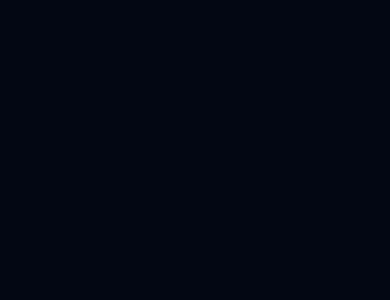
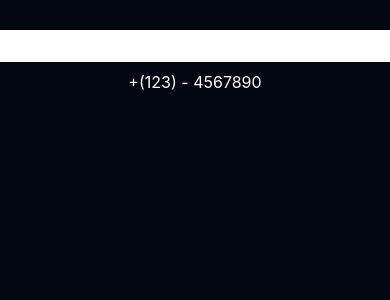
Before and after one commit to vinay-nb/React-Challenges-, a React (Create React App) app in the folder react-challenges/: page /telephone-formatter in a window 390 px wide. Before the commit this address had no page. Shown: the top 300 px of the page. Built offline with nearby package versions, Linux system fonts and the light colour scheme.

Commit message:
Telephone-formatter

```diff
--- a/react-challenges/src/App.js
+++ b/react-challenges/src/App.js
@@ -13,6 +13,7 @@
 import Stack from "./Components/Stack/Stack";
 import WordCount from "./Components/WordCount/WordCount";
 import TemparatureConverter from "./Components/TemparatureConverter/TemparatureConverter";
+import TelephoneFormatter from "./Components/TelephoneFormatter/TelephoneFormatter";
 
 function App() {
   return (
@@ -31,6 +32,7 @@
         <Route path="/stack" element={<Stack />} />
         <Route path="/word-count" element={<WordCount />} />
         <Route path="/convert-temparature" element={<TemparatureConverter />} />
+        <Route path="/telephone-formatter" element={<TelephoneFormatter />} />
       </Routes>
     </div>
   );
--- a/react-challenges/src/Components/Main/Main.js
+++ b/react-challenges/src/Components/Main/Main.js
@@ -41,6 +41,9 @@
         <Link to="/convert-temparature" className="link-cls">
           Convert Temparature
         </Link>
+        <Link to="/telephone-formatter" className="link-cls">
+          Telephone Formatter
+        </Link>
       </div>
     </div>
   );
--- /dev/null
+++ b/react-challenges/src/Components/TelephoneFormatter/TelephoneFormatter.js
@@ -0,0 +1,34 @@
+import React, { useState } from "react";
+import "./style.css";
+
+function TelephoneFormatter() {
+  const [inputNumber, setInputNumber] = useState("");
+
+  const getStringWithNumbersOnly = (str) =>
+    [...str].filter((v) => Number.isInteger(+v) && v !== "").join("");
+
+  const handleFormat = (e) => {
+    const numStr = getStringWithNumbersOnly(e.target.value);
+    setInputNumber(
+      numStr.length > 3
+        ? "+(" + numStr.substring(0, 3) + ") - " + numStr.substring(3)
+        : numStr
+    );
+  };
+
+  return (
+    <div className="telephone-cnt">
+      <input
+        type="tel"
+        maxLength={16}
+        autoComplete="off"
+        className="input-holder"
+        value={inputNumber}
+        onChange={handleFormat}
+      />
+      <span>+(123) - 4567890</span>
+    </div>
+  );
+}
+
+export default TelephoneFormatter;
--- /dev/null
+++ b/react-challenges/src/Components/TelephoneFormatter/style.css
@@ -0,0 +1,17 @@
+.telephone-cnt {
+    display: flex;
+    justify-content: center;
+    align-items: center;
+    flex-direction: column;
+    color: #fff;
+    margin-top: 30px;
+}
+
+.input-holder {
+    padding: 5px;
+    border: 1px solid #fff;
+    height: 20px;
+    width: 400px;
+    border-radius: 5px;
+    margin-bottom: 10px;
+}
```
